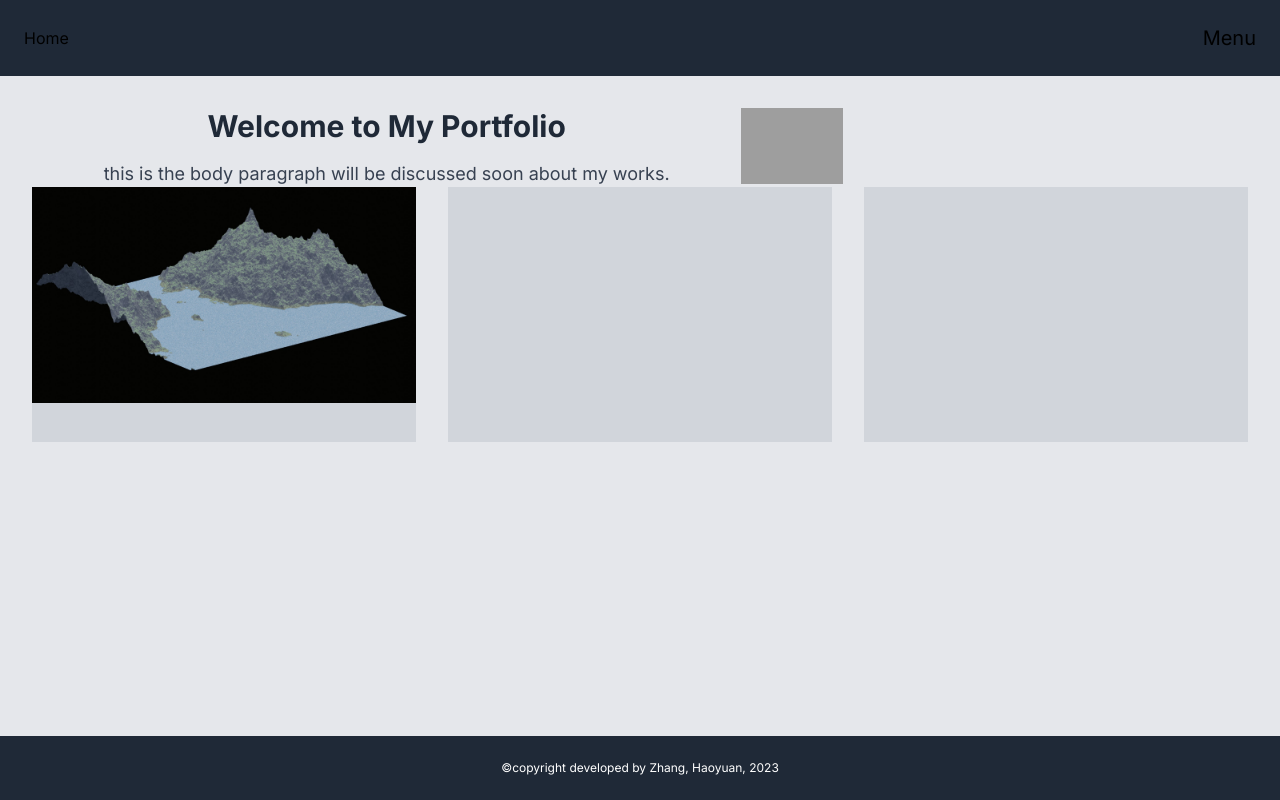
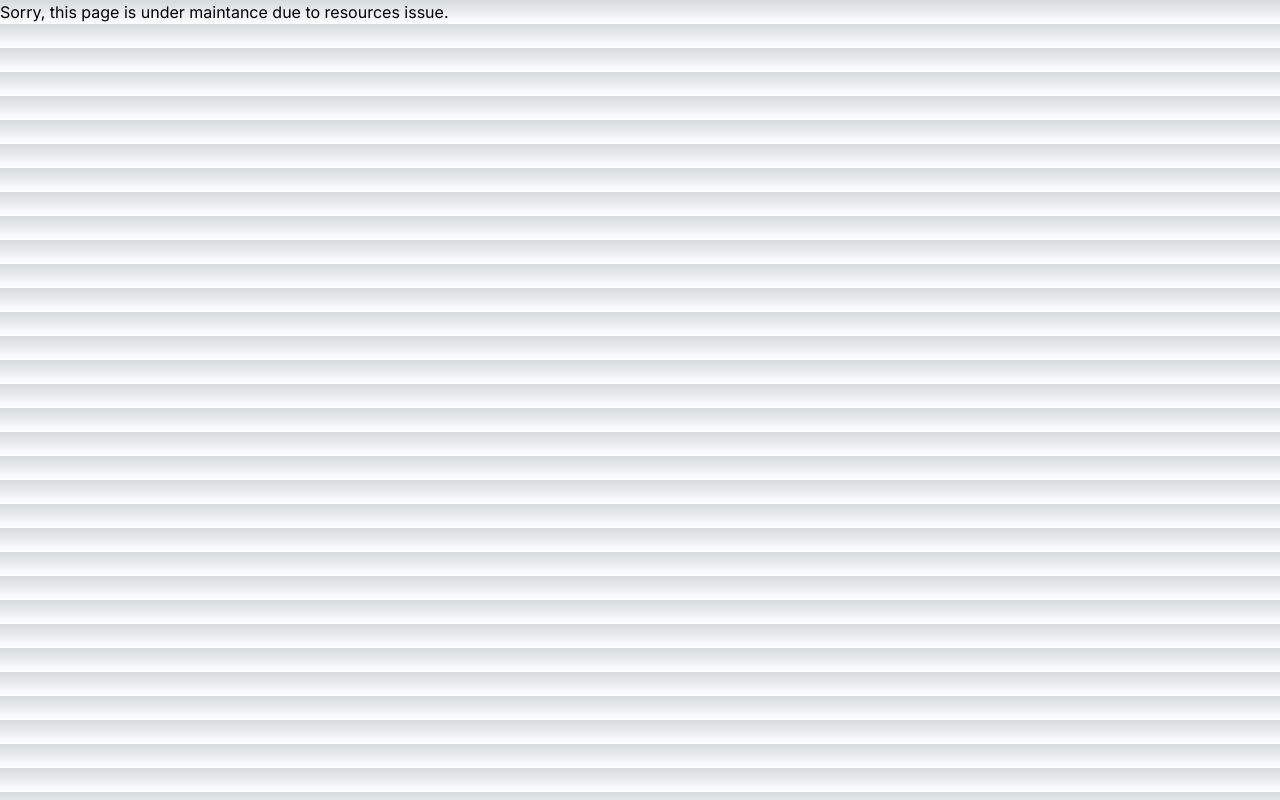
Before and after one commit to zhy21345/NextJS-Portfolio-Slim, a Next.js app: page / in a window 1280 px wide. Built offline with nearby package versions, Linux system fonts and the light colour scheme; grey boxes are pictures that could not be loaded.

Commit message:
revert to maintance page

```diff
--- a/src/app/layout.tsx
+++ b/src/app/layout.tsx
@@ -1,51 +1,22 @@
-import React from "react";
-import type { Metadata } from 'next'
-import { Inter } from 'next/font/google'
-import './globals.css'
-// import Link from "next/link";
+import type { Metadata } from "next";
+import { Inter } from "next/font/google";
+import "./globals.css";
 
-const inter = Inter({ subsets: ['latin'] })
+const inter = Inter({ subsets: ["latin"] });
 
 export const metadata: Metadata = {
-  title: 'Create Next App',
-  description: 'Generated by create next app',
-}
+  title: "Create Next App",
+  description: "Generated by create next app",
+};
 
 export default function RootLayout({
   children,
-}: {
-  children: React.ReactNode
-}) {
+}: Readonly<{
+  children: React.ReactNode;
+}>) {
   return (
-    <div lang="en" id ="container">
-      <div className="flex flex-col min-h-screen bg-gray-200">
-        {/* header */}
-        <header>
-        <div>
-            <div className="h-18 bg-gray-800 flex flex-wrap items-center justify-between mx-auto p-6">
-                {/* <Link href={"/"} className="text-5xl text-white font-semibold"> */}
-                    Home
-                {/* </Link> */}
-
-                <div className="text-xl">
-                    Menu
-                </div>
-            </div>
-        </div>
-        </header>
-
-        {/* main body */}
-        <main>
-          <body className={inter.className}>{children}</body>
-        </main>
-
-        {/* footer */}
-        <footer className="h-16 bg-gray-800 text-white flex items-center justify-center">
-          <div className='extra'>
-           ©copyright developed by Zhang, Haoyuan, 2023
-          </div>
-        </footer>
-      </div>
-    </div>
-  )
+    <html lang="en">
+      <body className={inter.className}>{children}</body>
+    </html>
+  );
 }
--- a/src/app/page.tsx
+++ b/src/app/page.tsx
@@ -1,55 +1,7 @@
-import React from "react";
-import Image from "next/image.js"
-// import Link from "next/link"
-
 export default function Home() {
   return (
-    <main>
-        <div className="flex-grow p-8">
-
-        <div className="grid grid-cols-1 lg:grid-cols-12">
-            <div className="col-span-7">
-                <section>
-                    <h1 className="text-3xl flex items-center justify-center font-bold mb-4 text-gray-800">
-                        Welcome to My Portfolio
-                    </h1>
-                    <p className='flex items-center justify-center text-gray-700'>
-                        this is the body paragraph will be discussed soon about my works.
-                    </p>
-                </section>
-            </div>
-            <div>
-                <Image
-                src="/images/avatar.png"
-                alt="terrain project"
-                width={435.82}
-                height={435.82}
-                />
-            </div>
-        </div>
-
-          <div className="flex justify-center gap-8">
-            {/* work 1 */}
-            {/* <Link href={"/"}> */}
-              <div className="w-[435.82px] h-[255.36px] bg-gray-300">
-                <Image
-                src="/images/terrain_sample.jpg"
-                alt="terrain project"
-                width={435.82}
-                height={435.82}
-                />
-              </div>
-            {/* </Link> */}
-
-            {/* work 2 */}
-            <div className="w-[435.82px] h-[255.36px] bg-gray-300">
-            </div>
-
-            {/* work 3 */}
-            <div className="w-[435.82px] h-[255.36px] bg-gray-300">
-            </div>
-          </div>
-        </div>
+    <main className="">
+      Sorry, this page is under maintance due to resources issue.
     </main>
-  )
+  );
 }
```
